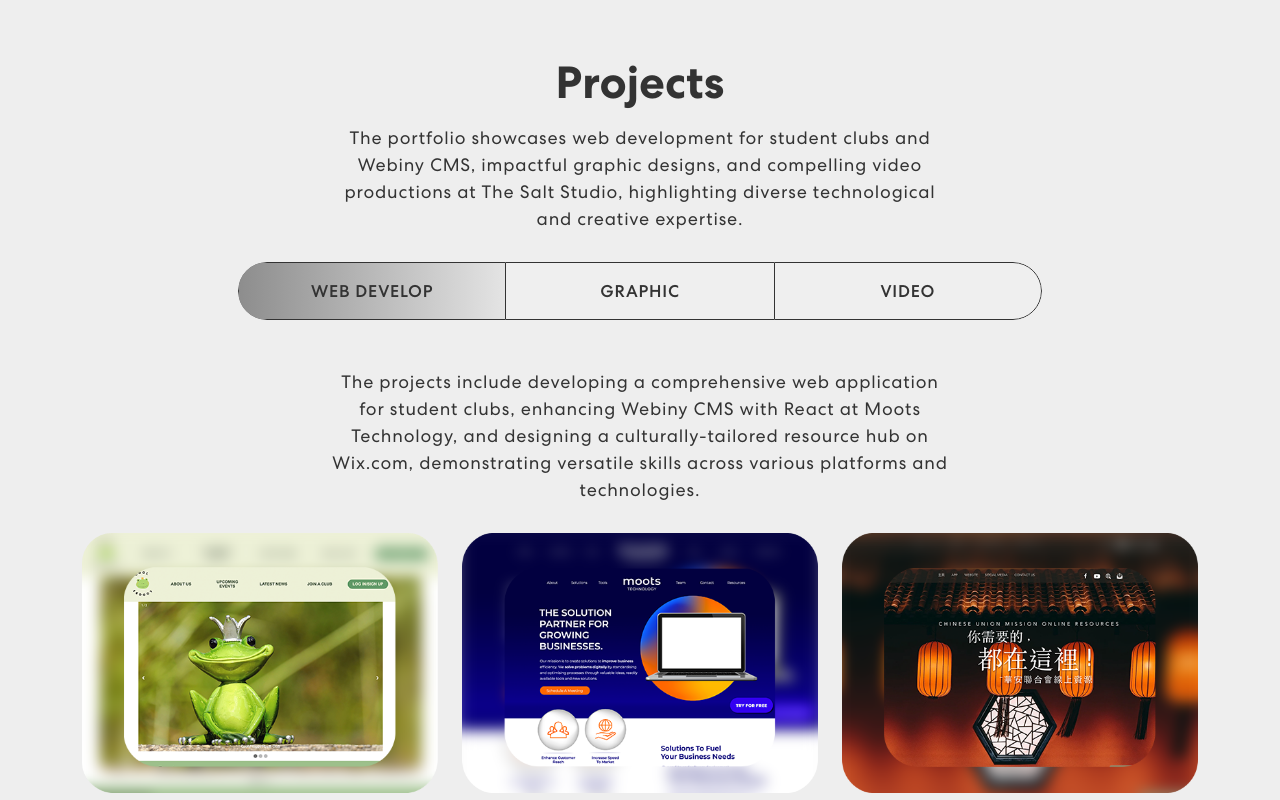
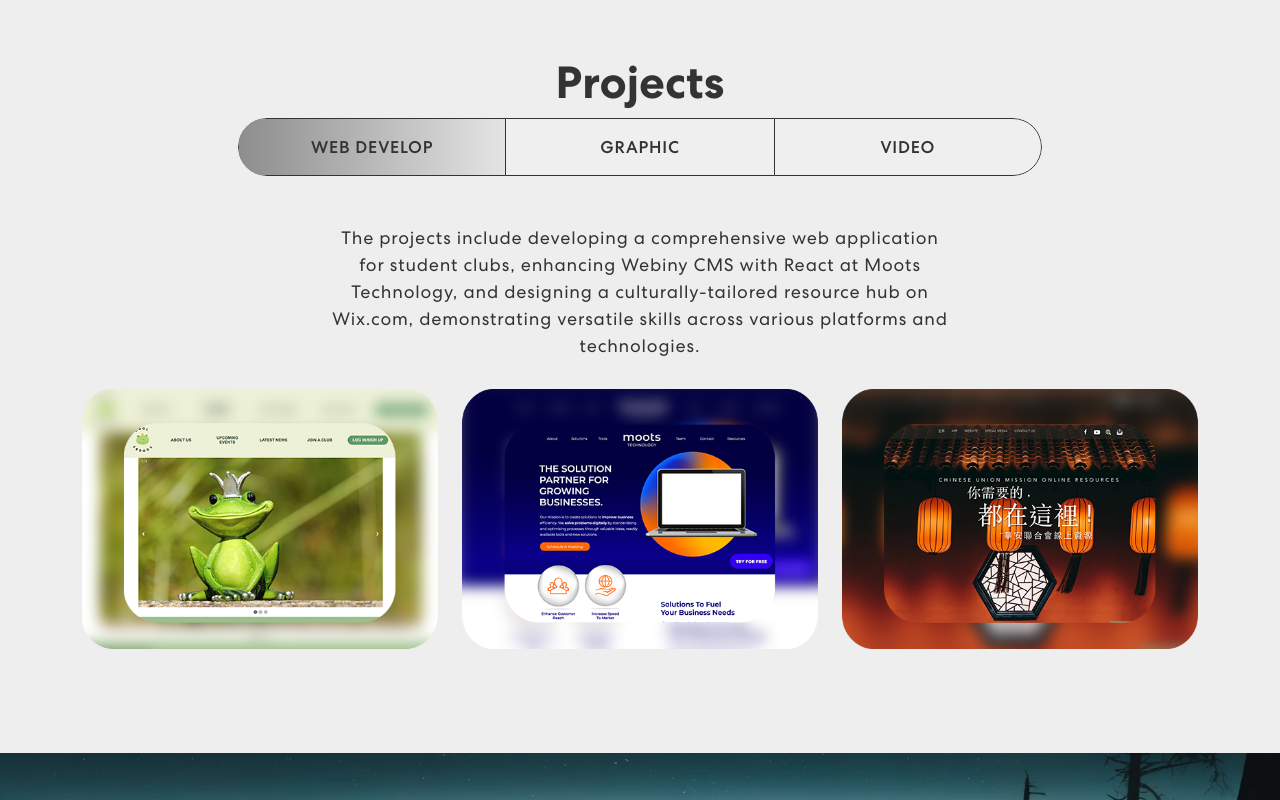
Before and after one commit to WeiTzeGan/wei-portfolio, a React (Create React App) app: page / in a window 1280 px wide. Shown: the part 1460-2260 px from the top of the page. Built offline with nearby package versions, Linux system fonts and the light colour scheme.

Commit message:
21st commit

```diff
--- a/src/components/Projects.js
+++ b/src/components/Projects.js
@@ -290,7 +290,7 @@
               {({ isVisible }) =>
                 <div className={isVisible ? "animate__animated animate__fadeIn" : ""}>
                   <h2>Projects</h2>
-                  <p>The portfolio showcases web development for student clubs and Webiny CMS, impactful graphic designs, and compelling video productions at The Salt Studio, highlighting diverse technological and creative expertise.</p>
+                  {/* <p>The portfolio showcases web development for student clubs and Webiny CMS, impactful graphic designs, and compelling video productions at The Salt Studio, highlighting diverse technological and creative expertise.</p> */}
                   <Tab.Container id="projects-tabs" defaultActiveKey="first">
                     <Nav variant="pills" className="nav-pills mb-5 justify-content-center align-items-center" id="pills-tab">
                       <Nav.Item>
```
